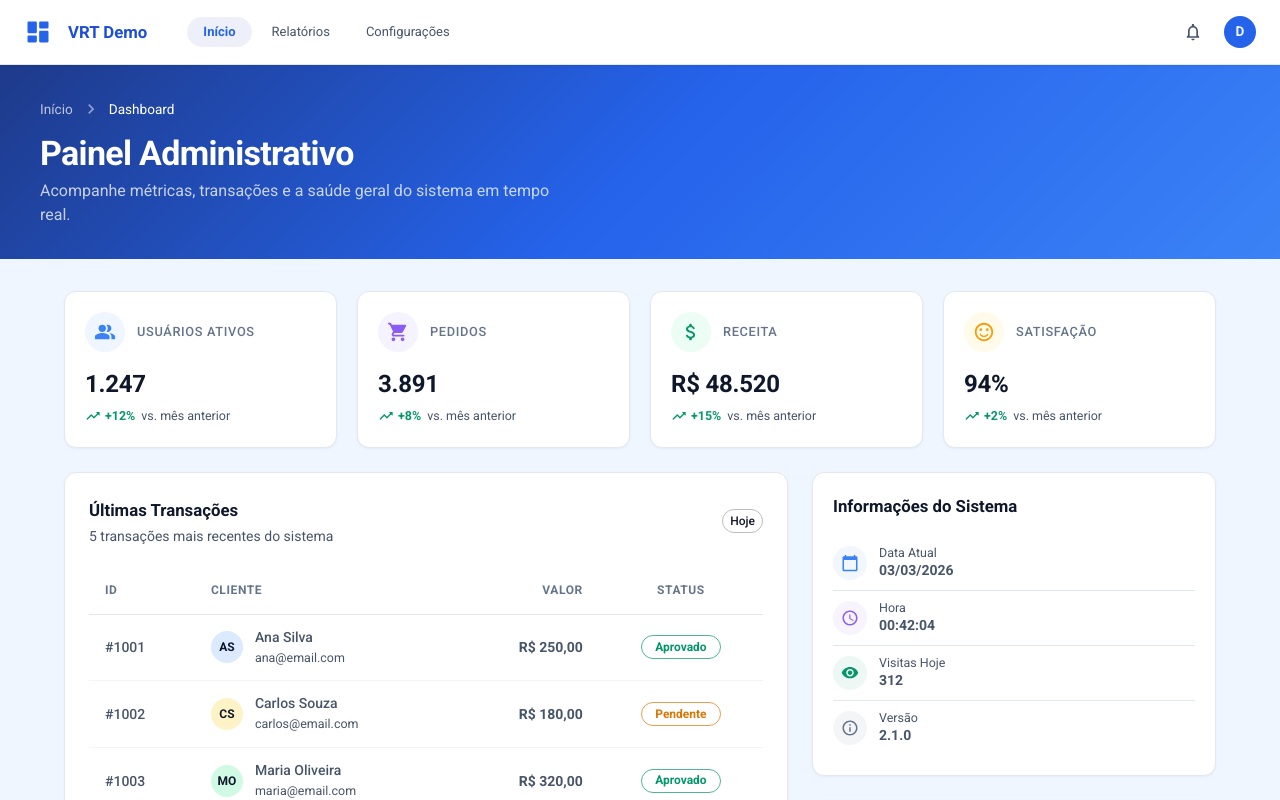
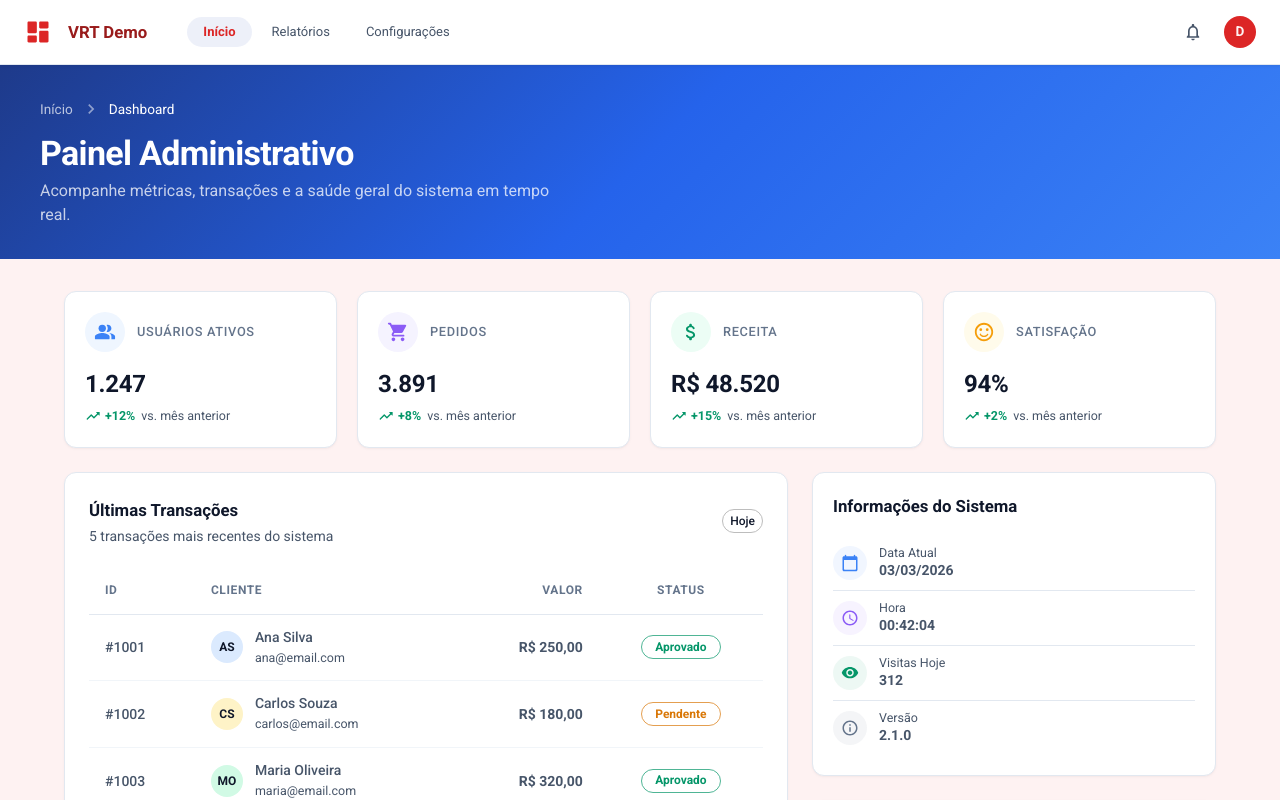
Before and after one commit to douglasrosso/TCC, a React (Vite) app: page / in a window 1280 px wide. Shown: the top 800 px of the page. Built offline with nearby package versions, Linux system fonts and the light colour scheme.

Commit message:
feat: update primary color and background for enhanced visual impact

```diff
--- a/src/theme.js
+++ b/src/theme.js
@@ -2,13 +2,13 @@ import { createTheme } from '@mui/material/styles';
 
 const theme = createTheme({
   palette: {
-    primary:    { main: '#2563eb', light: '#60a5fa', dark: '#1d4ed8' },
+    primary:    { main: '#dc2626', light: '#ef4444', dark: '#991b1b' },
     secondary:  { main: '#f97316', light: '#fdba74', dark: '#c2410c' },
     success:    { main: '#059669', light: '#d1fae5', dark: '#047857' },
     warning:    { main: '#d97706', light: '#fef3c7', dark: '#b45309' },
     error:      { main: '#dc2626', light: '#fee2e2', dark: '#b91c1c' },
     info:       { main: '#0284c7', light: '#e0f2fe', dark: '#0369a1' },
-    background: { default: '#eff6ff', paper: '#ffffff' },
+    background: { default: '#fef2f2', paper: '#ffffff' },
     text:       { primary: '#0f172a', secondary: '#475569' },
     divider:    '#e2e8f0',
   },
```
